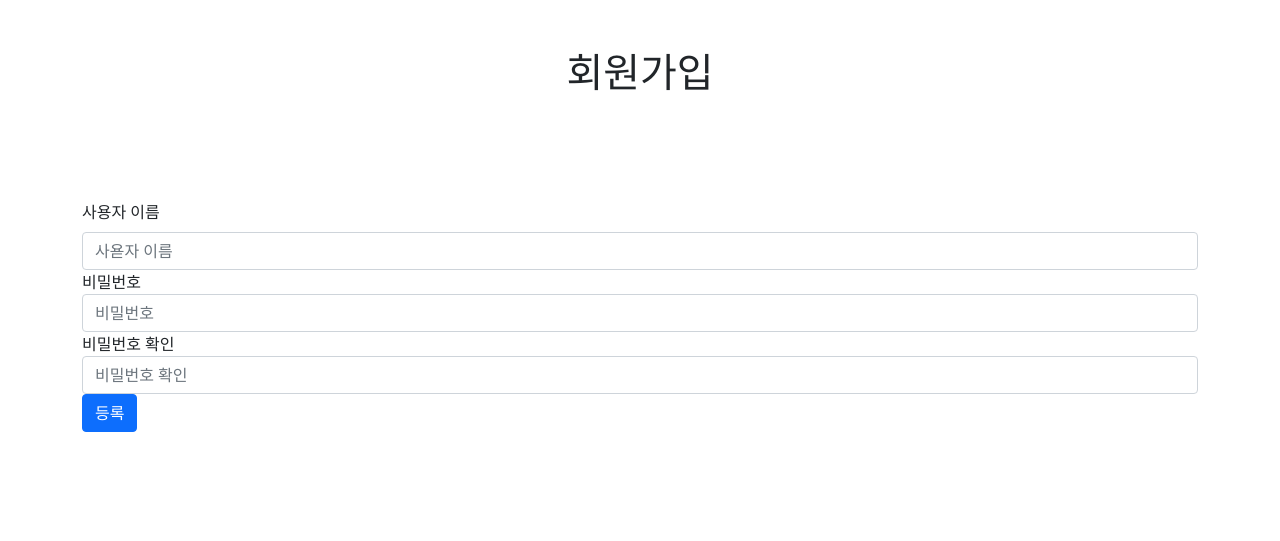
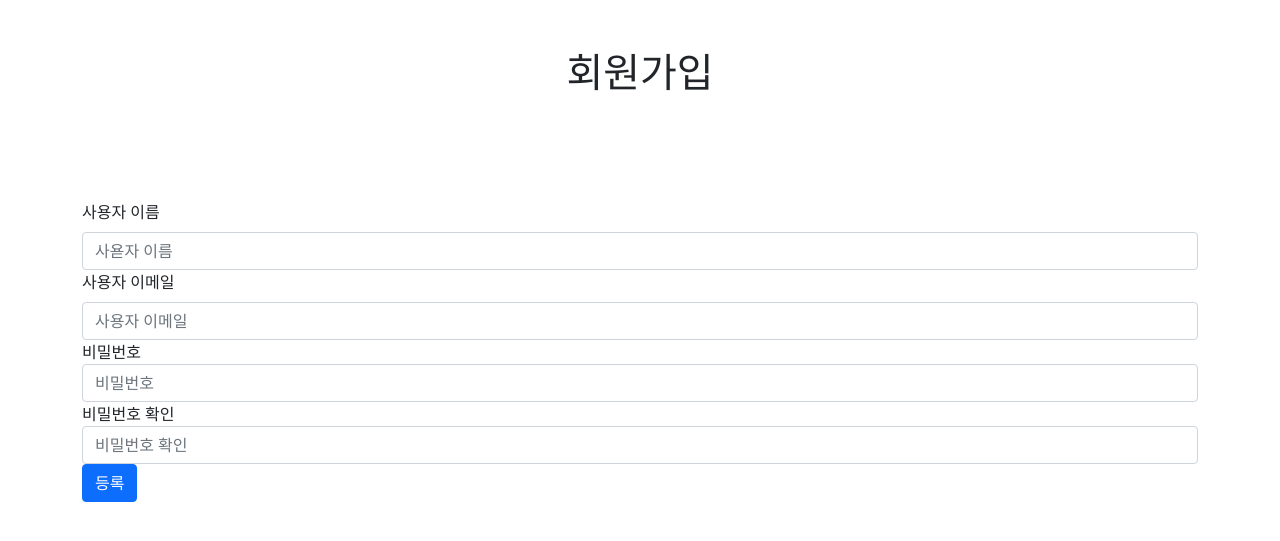
Before and after one commit to SeungAh-Yoo99/Django, a Django app: page /fcuser/register/ in a window 1280 px wide. Shown: the top 541 px of the page. Run offline with Django 3.2, Linux system fonts and the light colour scheme; some libraries are stand-ins or nearby versions.

Commit message:
02. MTV - 08. 퀴즈 - 회원에 필드 추가하기

```diff
--- a/03. Framework Django 기초/fc_community/fcuser/admin.py
+++ b/03. Framework Django 기초/fc_community/fcuser/admin.py
@@ -5,7 +5,8 @@ from .models import Fcuser  # model 안에 있는 Fcuser 클래스를 가져온
 
 
 class FcuserAdmin(admin.ModelAdmin):
-    list_display = ('username', 'password')  # 어느 정보를 출력하고 싶은지 명시 할 수 있다.
+    # 어느 정보를 출력하고 싶은지 명시 할 수 있다.
+    list_display = ('username', 'password', 'useremail')
 
 
 admin.site.register(Fcuser, FcuserAdmin)
--- a/03. Framework Django 기초/fc_community/fcuser/models.py
+++ b/03. Framework Django 기초/fc_community/fcuser/models.py
@@ -5,6 +5,7 @@ from django.db import models
 
 class Fcuser(models.Model):
     username = models.CharField(max_length=32, verbose_name='사용자명')
+    useremail = models.EmailField(max_length=128, verbose_name='사용자이메일')
     password = models.CharField(max_length=64, verbose_name='비밀번호')
     registered_dttm = models.DateTimeField(
         auto_now_add=True, verbose_name='등록시간')
--- a/03. Framework Django 기초/fc_community/fcuser/templates/register.html
+++ b/03. Framework Django 기초/fc_community/fcuser/templates/register.html
@@ -32,6 +32,10 @@
                             <input type="text" class="form-control" id="username" placeholder="사욛자 이름" name="username">
                         </div>
                         <div class="form-group">
+                            <label for="useremail" class="form-label">사용자 이메일</label>
+                            <input type="email" class="form-control" id="useremail" placeholder="사용자 이메일" name="useremail">
+                        </div>
+                        <div class="form-group">
                             <label for="password">비밀번호</label>
                             <input type="password" class="form-control" id="password" placeholder="비밀번호" name="password">
                         </div>
--- a/03. Framework Django 기초/fc_community/fcuser/views.py
+++ b/03. Framework Django 기초/fc_community/fcuser/views.py
@@ -12,12 +12,13 @@ def register(request):  # url에 연결 시 요청 정보가  'request'라는
     elif request.method == 'POST':  # 등록 버튼으로 서버 요청을 보낼 때
         # Post는 딕셔너리 형태, 값을 지정하지 않으면 None이 저장되게 한다.
         username = request.POST.get('username', None)
+        useremail = request.POST.get('useremail', None)
         password = request.POST.get('password', None)
         re_password = request.POST.get('re-password', None)
 
         res_data = {}  # 에러 메세지를 담을 변수
 
-        if not (username and password and re_password):  # 세 값 중 하나라도 입력하지 않으면 에러 처리
+        if not (username and password and re_password and username):  # 네 값 중 하나라도 입력하지 않으면 에러 처리
             res_data['error'] = '모든 값을 입력해야합니다.'
         elif password != re_password:
             res_data['error'] = '비밀번호가 다릅니다.'
@@ -25,6 +26,7 @@ def register(request):  # url에 연결 시 요청 정보가  'request'라는
         else:
             fcuser = Fcuser(  # 입력 받은 값으로 객체 생성
                 username=username,
+                useremail=useremail,
                 password=make_password(password)  # 암호화 해서 password를 저장
             )
 
```
Also changed, not shown: 03. Framework Django 기초/fc_community/db.sqlite3, 03. Framework Django 기초/fc_community/fcuser/migrations/0003_auto_20210106_2229.py (added).
